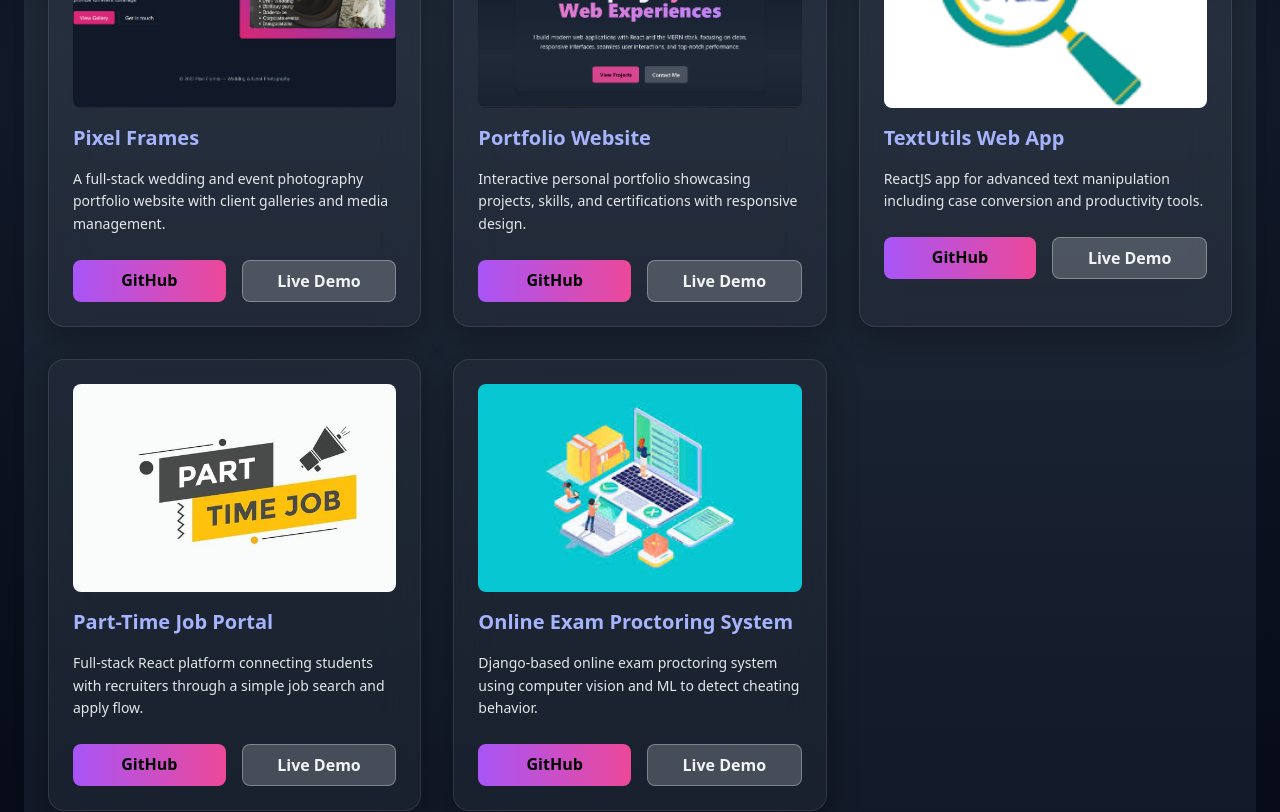
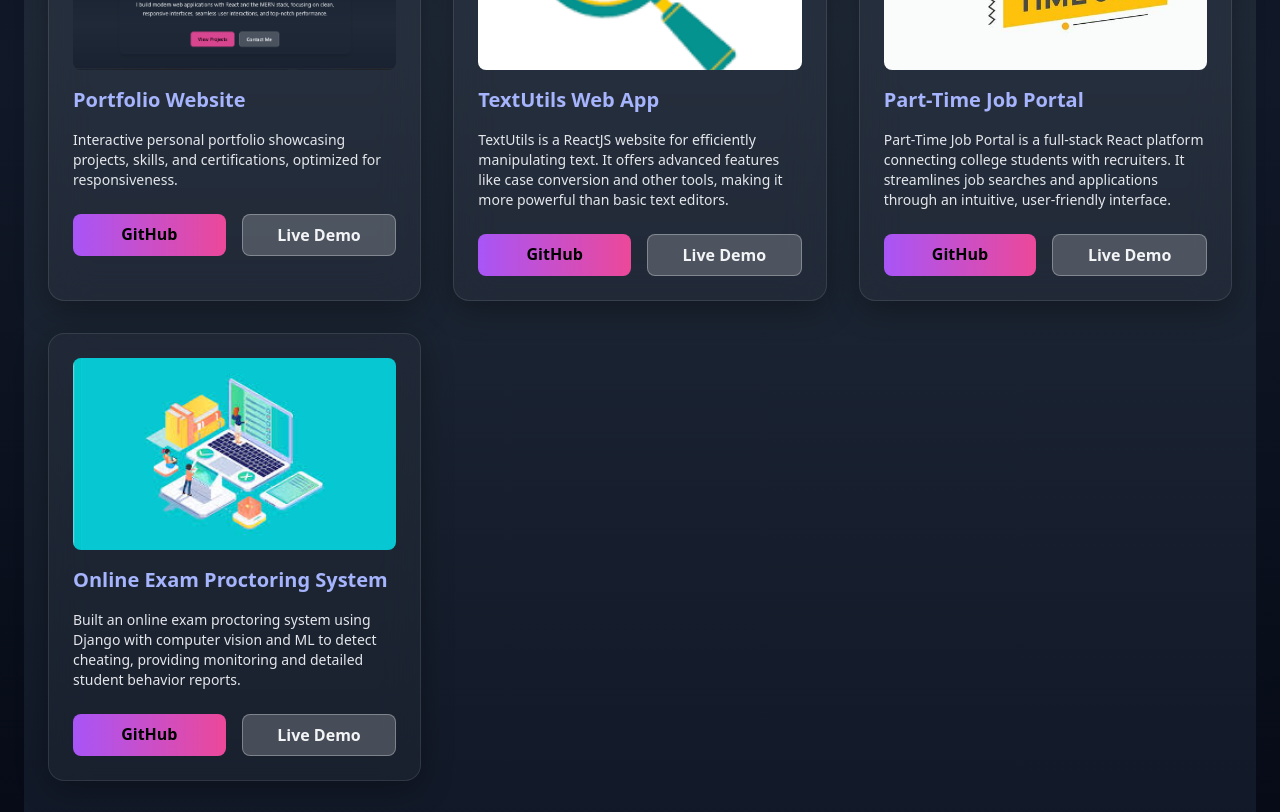
Before and after one commit to sabik-ahmd/myweb, a React (Vite) app: page /projects in a window 1280 px wide. Shown: the part 900-1712 px from the top of the page. Built offline with nearby package versions, Linux system fonts and the light colour scheme.

Commit message:
Refactor Projects component and update descriptions
Updated project descriptions for clarity and consistency. Adjusted layout and image rendering logic.

```diff
--- a/src/pages/Projects.jsx
+++ b/src/pages/Projects.jsx
@@ -1,19 +1,20 @@
 // src/components/Projects.jsx
 import React from "react";
 
-// Project Images
+// Import images from src/assets/projects
+// Make sure these files exist in src/assets/projects/
 import retroBellaImg from "../assets/projects/retrobella.png";
 import textUtilsImg from "../assets/projects/text.png";
 import jobPortalImg from "../assets/projects/job.png";
 import examImg from "../assets/projects/exam.jpeg";
+// For MicroTech, Pixel Frames, Portfolio, you can import later when available
 import microtechImg from "../assets/projects/microtech.png";
 import pixelFramesImg from "../assets/projects/pixelframes.png";
 import portfolioImg from "../assets/projects/portfolio.png";
 
 export default function Projects() {
   const projects = [
-    // ⭐ FEATURED PROJECT
-    {
+     {
       title: "RetroBella (Featured)",
       image: retroBellaImg,
       featured: true,
@@ -22,96 +23,75 @@ export default function Projects() {
       github: "https://github.com/sabik-ahmd/retro-bella-frontend",
       live: "https://retrobella.netlify.app"
     },
-
     {
       title: "MicroTech Web",
       image: microtechImg,
-      description:
-        "Mobile repair service website built with React showcasing services, gallery, projects, and contact form.",
+      description: "Mobile repair service website built with React showcasing services, gallery,explainig projects and contact form.",
       github: "https://github.com/sabik-ahmd/microtech.git",
       live: "https://microtech1.netlify.app/"
     },
     {
       title: "Pixel Frames",
       image: pixelFramesImg,
-      description:
-        "A full-stack wedding and event photography portfolio website with client galleries and media management.",
+      description: "A full-stack wedding and event photography portfolio website with client galleries and media management.",
       github: "https://github.com/sabik-ahmd/pixel-frames",
       live: "https://pixelframes.netlify.app"
     },
     {
       title: "Portfolio Website",
       image: portfolioImg,
-      description:
-        "Interactive personal portfolio showcasing projects, skills, and certifications with responsive design.",
+      description: "Interactive personal portfolio showcasing projects, skills, and certifications, optimized for responsiveness.",
       github: "https://github.com/sabik-ahmd/portfolio",
       live: "https://saabik.netlify.app"
     },
     {
       title: "TextUtils Web App",
       image: textUtilsImg,
-      description:
-        "ReactJS app for advanced text manipulation including case conversion and productivity tools.",
+      description: "TextUtils is a ReactJS website for efficiently manipulating text. It offers advanced features like case conversion and other tools, making it more powerful than basic text editors.",
       github: "https://github.com/sabik-ahmd/textutils.git",
       live: "https://text-check.netlify.app/"
     },
     {
       title: "Part-Time Job Portal",
       image: jobPortalImg,
-      description:
-        "Full-stack React platform connecting students with recruiters through a simple job search and apply flow.",
+      description: "Part-Time Job Portal is a full-stack React platform connecting college students with recruiters. It streamlines job searches and applications through an intuitive, user-friendly interface.",
       github: "https://github.com/sabik-ahmd/job-portal",
       live: "#"
     },
     {
       title: "Online Exam Proctoring System",
       image: examImg,
-      description:
-        "Django-based online exam proctoring system using computer vision and ML to detect cheating behavior.",
+      description:"Built an online exam proctoring system using Django with computer vision and ML to detect cheating, providing monitoring and detailed student behavior reports.",
       github: "#",
       live: "#"
-    }
+    },
   ];
 
   return (
-    <section className="py-12 sm:py-16 px-4 sm:px-6 bg-gradient-to-b from-gray-900 via-gray-800 to-gray-900 min-h-screen">
+    <section className="py-16 px-6 bg-gradient-to-b from-gray-900 via-gray-800 to-gray-900 min-h-screen">
       <h1 className="text-4xl sm:text-5xl font-extrabold bg-clip-text text-transparent bg-gradient-to-r from-purple-400 to-pink-400 mb-12 text-center">
         My Projects
       </h1>
 
-      <div className="grid grid-cols-1 md:grid-cols-2 lg:grid-cols-3 gap-8">
+      <div className="grid md:grid-cols-2 lg:grid-cols-3 gap-8">
         {projects.map((project, index) => (
-          <div
-            key={index}
-            className={`glass-card p-4 flex flex-col gap-4 shadow-2xl transition-transform duration-300
-              ${
-                project.featured
-                  ? "lg:col-span-2 border-2 border-pink-400 scale-[1.02]"
-                  : "hover:scale-105"
-              }
-            `}
-          >
-            {project.featured && (
-              <span className="self-start px-3 py-1 text-xs font-bold rounded-full bg-gradient-to-r from-pink-500 to-purple-500 text-black">
-                ⭐ Featured Project
-              </span>
+          <div key={index} className="glass-card p-4 flex flex-col gap-4 shadow-2xl hover:scale-105 transition-transform duration-300">
+            {/* Only render image if available */}
+            {project.image ? (
+              <img
+                src={project.image}
+                alt={project.title}
+                className="w-full h-48 object-cover rounded-lg"
+              />
+            ) : (
+              <div className="w-full h-48 bg-gray-700 rounded-lg flex items-center justify-center text-gray-300">
+                No Image
+              </div>
             )}
 
-            <img
-              src={project.image}
-              alt={project.title}
-              className="w-full h-44 sm:h-52 object-cover rounded-lg"
-            />
-
-            <h3 className="text-xl font-semibold text-indigo-300">
-              {project.title}
-            </h3>
-
-            <p className="text-gray-200 text-sm leading-relaxed">
-              {project.description}
-            </p>
-
-            <div className="flex flex-col sm:flex-row gap-4 mt-2">
+            <h3 className="text-xl font-semibold text-indigo-300">{project.title}</h3>
+            <p className="text-gray-200 text-sm">{project.description}</p>
+            <div className="flex gap-4 mt-2">
               <a
                 href={project.github}
                 target="_blank"
```
